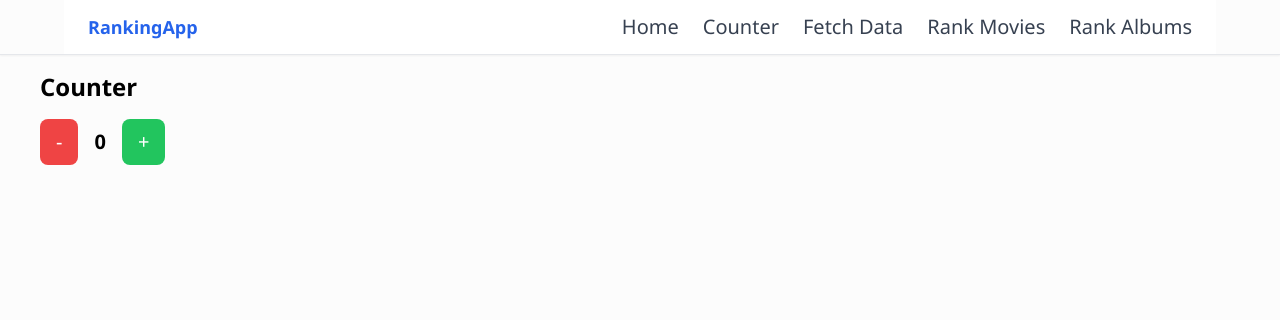
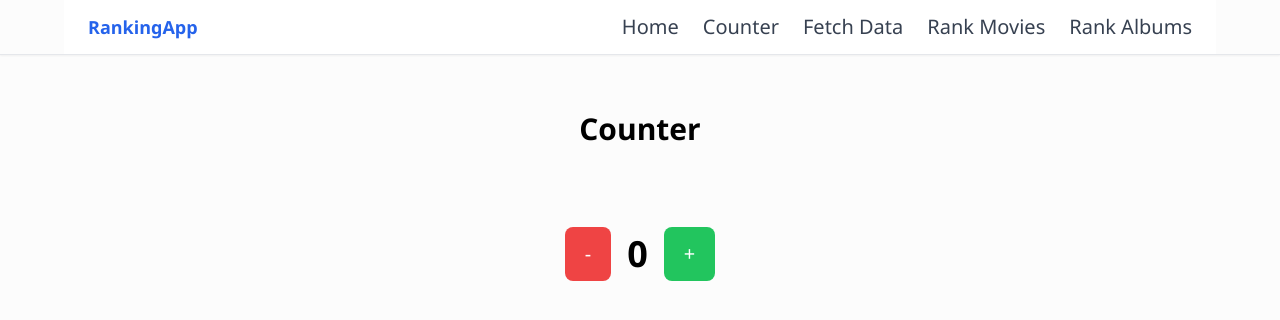
Before and after one commit to brunolopes9/rankingApp, a React (Vite) app in the folder rankingapp.client/: page /counter in a window 1280 px wide. Shown: the top 320 px of the page. Built offline with nearby package versions, Linux system fonts and the light colour scheme.

Commit message:
Add counter, add a table styled to fetchData

```diff
--- a/rankingapp.client/src/components/Counter.jsx
+++ b/rankingapp.client/src/components/Counter.jsx
@@ -13,27 +13,31 @@ export default function Counter() {
 
   return (
     <>
-      <div className="container mx-auto px-4">
-        <h1 className="text-2xl font-bold mb-4">Counter</h1>
+      <main>
+        <div className="main-content">
+          <div className="container mx-auto px-4 mt-10 text-center">
+            <h1 className="text-3xl px-2 mx-auto font-bold mb-20 ">Counter</h1>
 
             <div className="flex items-center gap-4">
               <button
                 onClick={decrementCounter}
-            className="px-4 py-2 bg-red-500 text-white rounded-lg hover:bg-red-600"
+                className="px-5 py-3 bg-red-500 text-white rounded-lg hover:bg-red-600"
               >
                 -
               </button>
 
-          <span className="text-xl font-semibold">{currentCount}</span>
+              <span className="text-4xl font-semibold">{currentCount}</span>
 
               <button
                 onClick={incrementCounter}
-            className="px-4 py-2 bg-green-500 text-white rounded-lg hover:bg-green-600"
+                className="px-5 py-3 bg-green-500 text-white rounded-lg hover:bg-green-600"
               >
                 +
               </button>
             </div>
           </div>
+        </div>
+      </main>
     </>
   )
 }
--- a/rankingapp.client/src/components/FetchData.jsx
+++ b/rankingapp.client/src/components/FetchData.jsx
@@ -11,13 +11,37 @@ export default function Weather() {
   }, []) // [] ensures this runs once on component mount
 
   return (
-    <div>
-      <h2>Weather Forecast</h2>
-      {forecasts.map((item, i) => (
-        <p key={i}>
-          {item.date} — {item.summary} ({item.temperatureC}°C)
-        </p>
-      ))}
-    </div>
+    <main>
+      <div className="main-content container mx-auto px-4 mt-10">
+        <h2 className="text-center text-3xl font-bold mb-10">
+          Weather Forecast
+        </h2>
+
+        <div className="overflow-x-auto shadow-lg rounded-2xl">
+          <table className="min-w-full bg-white border border-gray-200 rounded-lg">
+            <thead className="bg-blue-600 text-white">
+              <tr>
+                <th className="py-3 px-6 text-left">Date</th>
+                <th className="py-3 px-6 text-left">Summary</th>
+                <th className="py-3 px-6 text-left">Temperature</th>
+              </tr>
+            </thead>
+
+            <tbody>
+              {forecasts.map((item, i) => (
+                <tr
+                  key={i}
+                  className="border-b hover:bg-blue-50 transition-colors"
+                >
+                  <td className="py-3 px-6">{item.date}</td>
+                  <td className="py-3 px-6">{item.summary}</td>
+                  <td className="py-3 px-6">{item.temperatureC}°C</td>
+                </tr>
+              ))}
+            </tbody>
+          </table>
+        </div>
+      </div>
+    </main>
   )
 }
```
Lines whose indentation alone changed are shown as unchanged.
